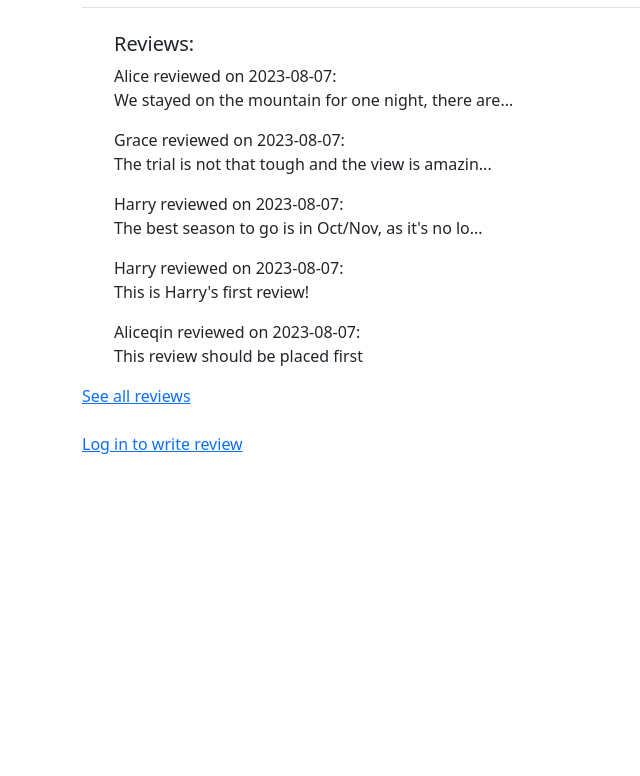
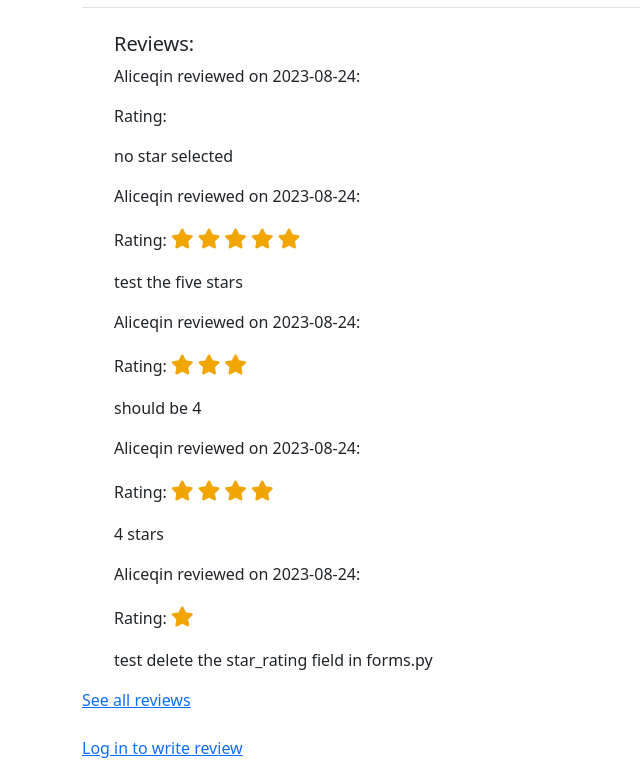
Before and after one commit to aliceKjQin/cityGuide, a Django app: page /hiking/1 in a window 1280 px wide. Shown: the part 785-1561 px from the top of the page, without its empty margins (0-640 px from the left). Before the commit the page ends 1239 px from the top, so only its background shows below. Run offline with Django 4.2, Linux system fonts and the light colour scheme; data comes from the database, SQL or seed files in the repository; some libraries are stand-ins or nearby versions.

Commit message:
updated star rating, created custom tag to achieve r ange() in template trail.html

```diff
--- a/lijiang_guide/forms.py
+++ b/lijiang_guide/forms.py
@@ -4,4 +4,8 @@ from .models import TrailReview
 class TrailReviewForm(forms.ModelForm):
     class Meta:
         model = TrailReview
-        fields = ['review', 'rating']
+        fields = ['review', 'star_rating']
+        # hide the star_rating field
+        widgets = {
+            'star_rating': forms.HiddenInput()
+        }
--- a/lijiang_guide/models.py
+++ b/lijiang_guide/models.py
@@ -24,7 +24,7 @@ class TrailReview(models.Model):
     user = models.ForeignKey(User, on_delete=models.CASCADE)
     trail = models.ForeignKey(Hiking, on_delete=models.CASCADE)
     review = models.TextField()
-    rating = models.IntegerField(choices=RATING, default=None)
+    star_rating = models.IntegerField(default=None)
     date = models.DateTimeField(auto_now_add=True)
 
     class Meta:
--- /dev/null
+++ b/lijiang_guide/templates/lijiang_guide/success_rating.html
@@ -0,0 +1,5 @@
+{% extends 'lijiang_guide/base.html' %}
+
+{% block content %}
+  <h1>Thank you for your rating!</h1>
+{% endblock content %}
--- a/lijiang_guide/templates/lijiang_guide/trail.html
+++ b/lijiang_guide/templates/lijiang_guide/trail.html
@@ -1,6 +1,7 @@
 {% extends 'lijiang_guide/base.html' %}
 {% load static %}
 {% load django_bootstrap5 %}
+{% load custom_tags %}
 
 {% block page_header %}
   <h1>{{ trail }}</h1>
@@ -16,7 +17,20 @@
     <ul>
       <h5>Reviews:</h5>
       {% for review in latest_reviews %}
-        <li><p>{{review.user.username|title }} reviewed on {{review.date|date:"Y-m-d" }}:<br> {{ review }}</p></li>
+        <li>
+          <p>{{review.user.username|title }} reviewed on {{review.date|date:"Y-m-d" }}:
+            <p>
+              Rating:
+              <!-- refer to the custom tags defined in custom_tags.py as can't directly call range() in template -->
+              {% for _ in review.star_rating|get_star_rating_range %}
+                <span class="star filled">
+                <i class="fas fa-star"></i>
+                </span>
+              {% endfor %}
+            </p>
+            {{ review }}
+          </p>
+        </li>
       {% empty %}
         <p>No reviews yet, be the first one!</p>
       {% endfor %}
@@ -26,7 +40,7 @@
     <br><br>
 
     {% if user.is_authenticated %}
-      <form action="{% url 'lijiang_guide:trail' trail.id %}" method="post">
+      <form id='rating-form' action="{% url 'lijiang_guide:trail' trail.id %}" method="post">
         {% csrf_token %}
         {% bootstrap_form form %}
 
@@ -44,13 +58,15 @@
       <a href="{% url 'accounts:login' %}"><p>Log in to write review</p></a>
     {% endif %}
 
-    <!-- Fill stars on mouseover and on click -->
+    <!-- star rating js -->
     <script>
       const starContainer = document.querySelector('#star-container')
       const stars = [...starContainer.querySelectorAll('.star')]
-
+      let selectedRating = 0
+      //Fill stars on mouseover
       stars.forEach((star, index) => {
           star.addEventListener('mouseover', () =>{
+              selectedRating = index + 1
               stars.forEach((s, i) => {
                   if (i <= index) {
                       s.classList.add('filled');
@@ -60,5 +76,14 @@
               })
           })
       })
+      //Capture the form submission and set the hidden input value
+      const form = document.querySelector('#rating-form')
+      form.addEventListener('submit', () => {
+        const hiddenInput = document.createElement('input')
+        hiddenInput.type = 'hidden'
+        hiddenInput.name = 'star_rating'
+        hiddenInput.value = selectedRating
+        form.appendChild(hiddenInput)
+      })
     </script>
 {% endblock content %}
--- /dev/null
+++ b/lijiang_guide/templatetags/custom_tags.py
@@ -0,0 +1,9 @@
+from django import template
+
+register = template.Library()
+
+
+# create this custom tag to generate a range of numbers based on the review.star_rating value, allowing to loop through and display the correct number of filled stars.
+@register.filter
+def get_star_rating_range(value):
+    return range(value)
--- a/lijiang_guide/urls.py
+++ b/lijiang_guide/urls.py
@@ -12,6 +12,8 @@ urlpatterns = [
     path('hiking/<int:trail_id>', views.trail, name='trail'),
     # Particular trail review page
     path('trail_reviews/<int:trail_id>', views.trail_reviews, name='trail_reviews'),
+    # Review success confirmation page
+    path('success_rating/', views.success_rating, name='success_rating'),
     # Cafe page
     path('cafe/', views.cafe, name='cafe'),
     # Rental page
--- a/lijiang_guide/views.py
+++ b/lijiang_guide/views.py
@@ -1,4 +1,4 @@
-from django.shortcuts import render
+from django.shortcuts import render, redirect
 from .models import Hiking, Cafe, TrailReview, Rental
 from .forms import TrailReviewForm
 from django.contrib.auth.decorators import login_required
@@ -20,7 +20,7 @@ def trail(request, trail_id):
     rating = TrailReview.RATING
 
     if request.method != 'POST':
-        form = TrailReviewForm
+        form = TrailReviewForm()
     else:
         form = TrailReviewForm(request.POST)
         if form.is_valid():
@@ -28,7 +28,7 @@ def trail(request, trail_id):
             review.trail = trail
             review.user = request.user
             review.save()
-            form = TrailReviewForm
+            return redirect('lijiang_guide:success_rating')
 
     return render(request, 'lijiang_guide/trail.html', {
         'trail': trail,
@@ -36,6 +36,12 @@ def trail(request, trail_id):
         'latest_reviews': latest_reviews,
         'rating': rating,
     })
+
+
+
+@login_required
+def success_rating(request):
+    return render(request, 'lijiang_guide/success_rating.html')
 
 @login_required
 def trail_reviews(request, trail_id):
```
Also changed, not shown: db.sqlite3, lijiang_guide/migrations/0012_remove_trailreview_rating.py (added), lijiang_guide/migrations/0013_trailreview_star_rating.py (added), lijiang_guide/migrations/0014_alter_trailreview_star_rating.py (added), lijiang_guide/migrations/0015_alter_trailreview_star_rating.py (added), lijiang_guide/templatetags/__init__.py (added).
